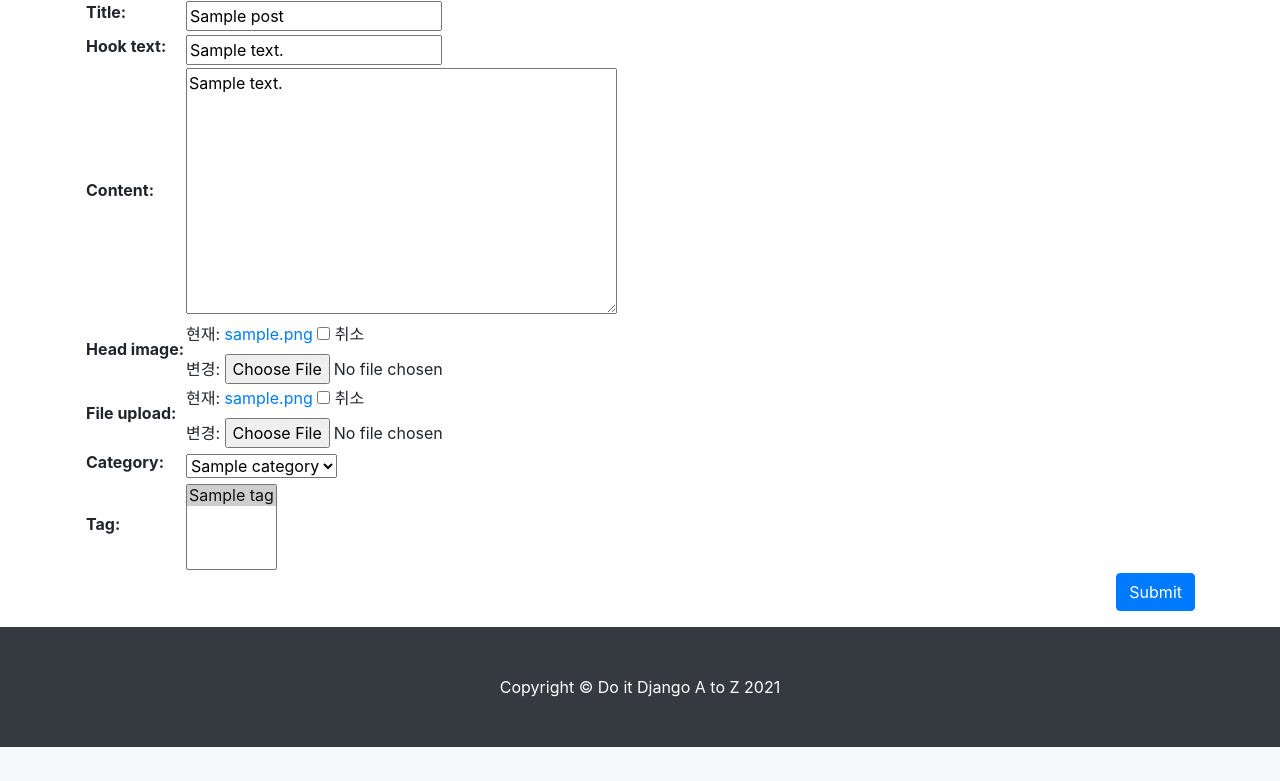
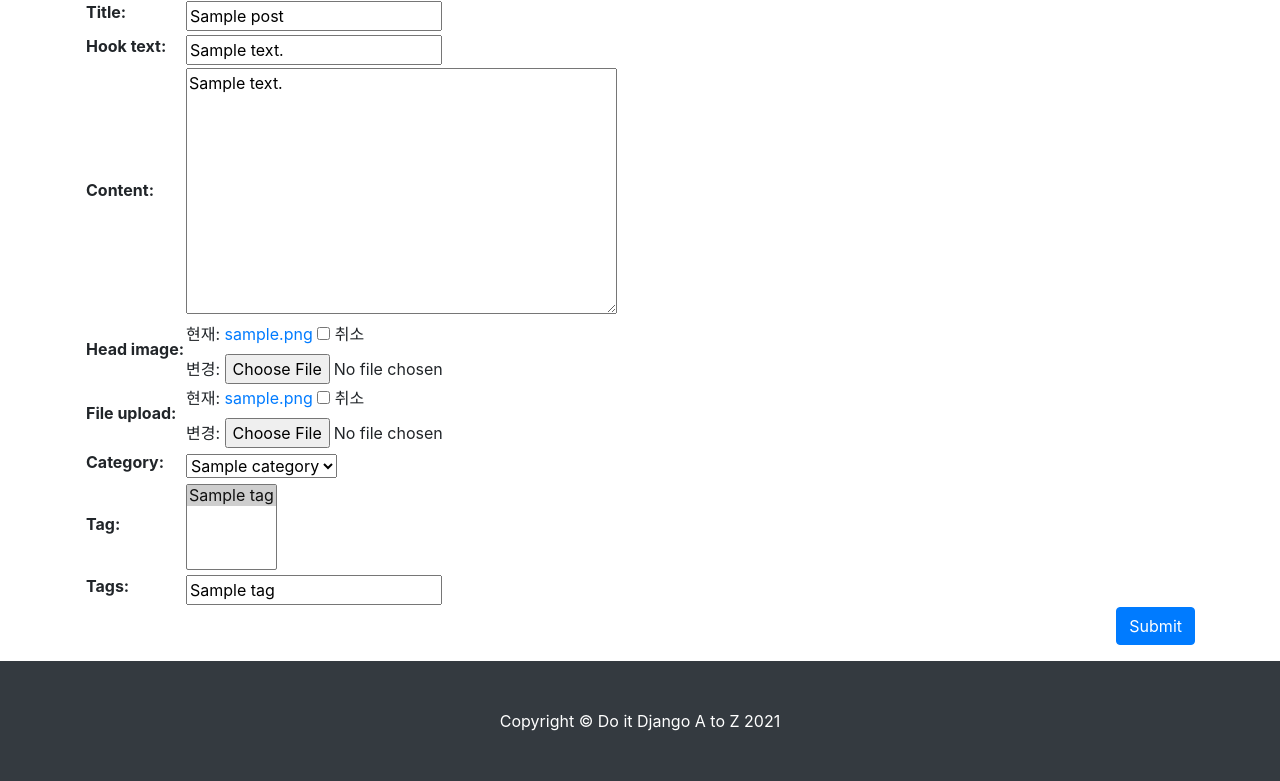
Before and after one commit to kimjihun-dev/do_it_django_a_to_z, a Django app: page /blog/update_post/1/ in a window 1280 px wide. Shown: the part 154-935 px from the top of the page. Before the commit the page ends 901 px from the top, so only its background shows below. Run offline with Django 3.2, Linux system fonts and the light colour scheme; a user stored in the database is signed in; tables that the repository leaves empty hold one stand-in row (values such as "Sample post"); some libraries are stand-ins or nearby versions.

Commit message:
포스트 수정할 때 텍스트로 태그 지정하기

```diff
--- a/blog/templates/blog/post_update_form.html
+++ b/blog/templates/blog/post_update_form.html
@@ -8,6 +8,10 @@
         {% csrf_token %}
         <table>
             {{ form }}
+            <tr>
+                <th><label for="id_tags_str">Tags:</label></th>
+                <th><input type="text" name="tags_str" id="id_tags_str" value="{{ tags_str_default }}"></th>
+            </tr>
         </table>
         <button type="submit" class="btn btn-primary float-right">Submit</button>
     </form>
--- a/blog/views.py
+++ b/blog/views.py
@@ -70,6 +70,37 @@ class PostUpdate(UpdateView):
 
     template_name = 'blog/post_update_form.html'
 
+    def get_context_data(self, **kwargs):
+        context = super(PostUpdate, self).get_context_data()
+        if self.object.tag.exists():
+            tags_str_list = list()
+            for t in self.object.tag.all():
+                tags_str_list.append(t.name)
+            context['tags_str_default'] = '; '.join(tags_str_list)
+
+        return context
+
+    def form_valid(self, form):
+        response = super(PostUpdate, self).form_valid(form)
+        self.object.tag.clear()
+
+        tags_str = self.request.POST.get('tags_str')
+
+        if tags_str:
+            tags_str = tags_str.strip()
+            tags_str = tags_str.replace(',', ';')
+            tags_list = tags_str.split(';')
+
+            for t in tags_list:
+                t = t.strip()
+                tag, is_tag_created = Tag.objects.get_or_create(name=t)
+                if is_tag_created:
+                    tag.slug = slugify(t, allow_unicode=True)
+                    tag.save()
+                self.object.tag.add(tag)
+
+        return response
+
     def dispatch(self, request, *args, **kwargs):
         # self.get_object().author 은 UpdateView 의 메서드 (Post.objects.get(pk=pk)) 와 같은 역활
         if request.user.is_authenticated and request.user == self.get_object().author:
```
